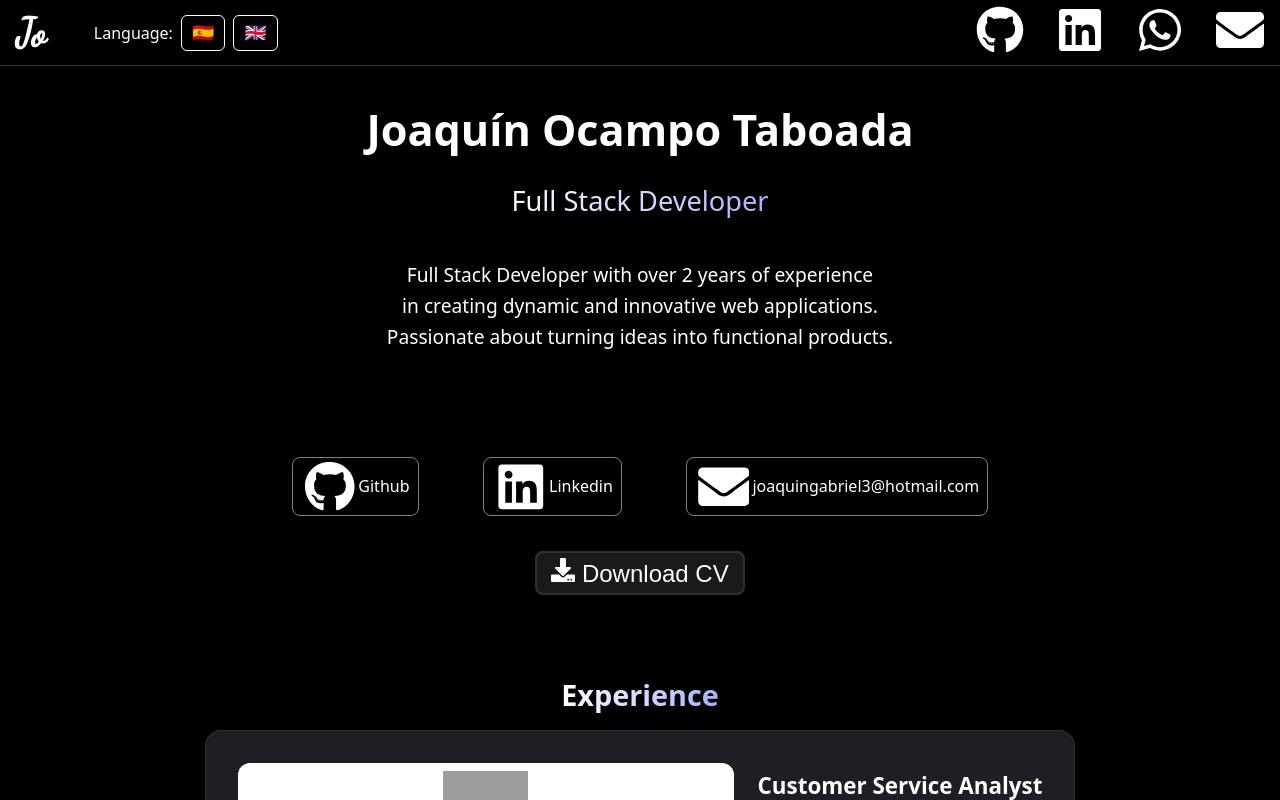
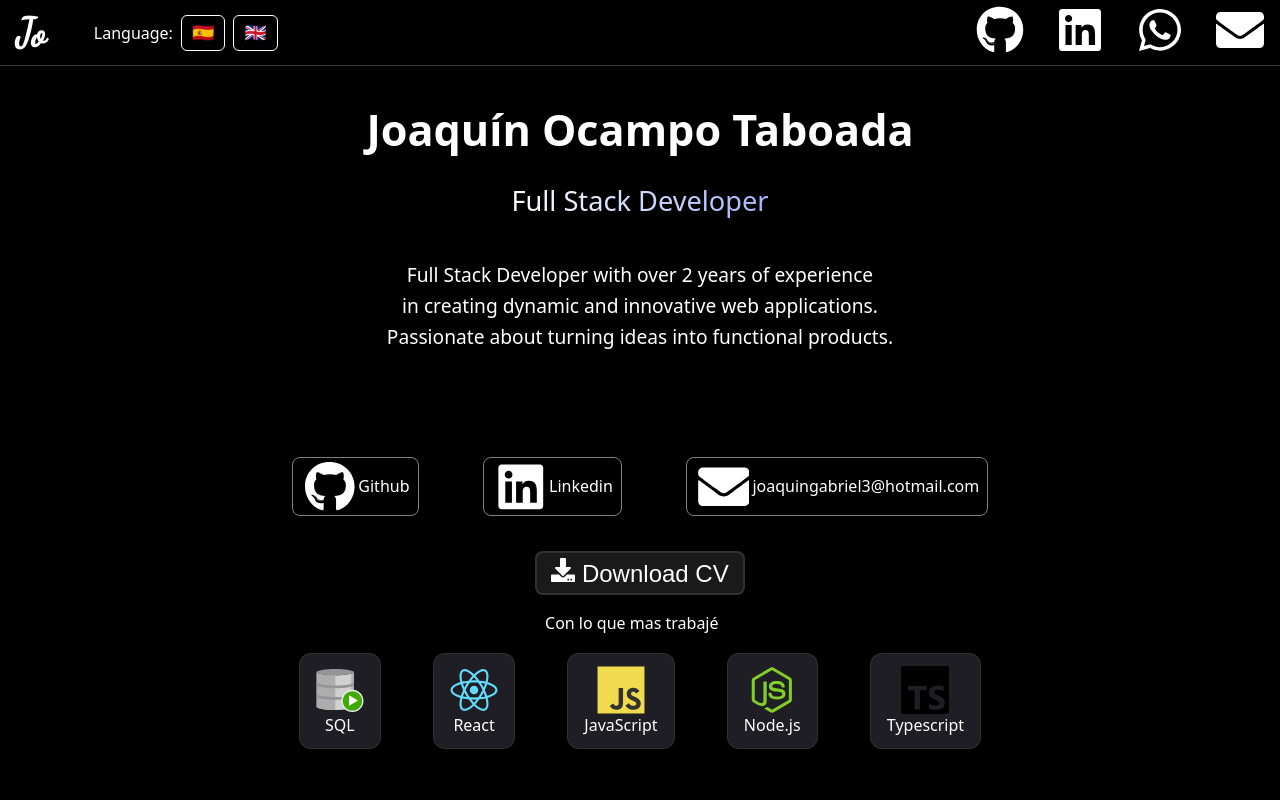
Before and after one commit to JoaquinGabriel17/portfolio-react, a Next.js app: page / in a window 1280 px wide. Shown: the top 800 px of the page. Built offline with nearby package versions, Linux system fonts and the light colour scheme; grey boxes are pictures that could not be loaded.

Commit message:
agregar iconos de tecnologias arriba

```diff
--- a/src/components/icons/Icon.js
+++ b/src/components/icons/Icon.js
@@ -3,10 +3,23 @@ import styles from './Icon.module.css'
 import { useState } from 'react';
 import { FaGithub, FaLinkedin, FaWhatsapp,FaEnvelope } from 'react-icons/fa';
 import { FaDownload } from 'react-icons/fa';
+import sql from '@/../public/SQL.svg'
+import js from '@/../public/JavaScript.svg'
+import node from '@/../public/Node.js.svg'
+import react from '@/../public/React.svg'
+import typescript from '@/../public/typescript.svg'
+
 
 
 export default function Icon({lang}){
 
+  const lenguajes = [
+        { name: 'SQL', src: sql.src },
+        { name: 'React', src: react.src },
+        { name: 'JavaScript', src: js.src },
+        { name: 'Node.js', src: node.src },
+        { name: 'Typescript', src: typescript.src },
+    ]
 
     const copiar = (texto) => {
       navigator.clipboard.writeText(texto)
@@ -39,6 +52,16 @@ export default function Icon({lang}){
         </button>
 
     </a>
+    <p>Con lo que mas trabajé</p>
+    {lenguajes.length && <div className={styles.techsList}>
+      {lenguajes.map((item) => (
+        <figure key={item.name} className={styles.skill}>
+          <img src={item.src} alt={item.name} />
+          <figcaption>{item.name}</figcaption>
+        </figure>
+      ))}
+
+    </div>}
         </div>
     )
 }
--- a/src/components/icons/Icon.module.css
+++ b/src/components/icons/Icon.module.css
@@ -73,6 +73,37 @@
     border: 2px solid rgb(138, 0, 0);
 
   }
+  .techsList{
+    display: flex;
+    flex-direction: row;
+    height: 6rem;
+    color: white;
+    margin: 1rem;
+    justify-content: space-around;
+  }
+
+  .skill {
+  background: #1e1e24; /* Mismo fondo gris oscuro de los componentes anteriores */
+  border: 1px solid rgba(255, 255, 255, 0.08); /* Borde muy sutil */
+  border-radius: 12px;
+  padding: 1rem 1rem;
+  display: flex;
+  flex-direction: column;
+  align-items: center;
+  justify-content: center;
+  text-align: center;
+  transition: all 0.3s cubic-bezier(0.25, 0.8, 0.25, 1);
+  box-shadow: 0 4px 6px rgba(0, 0, 0, 0.1);
+  cursor: default; /* O pointer si planeas que sean clickeables */
+  position: relative;
+  overflow: hidden;
+  margin: 0;
+}
+.skill img{
+  height: 48px;
+  width: 48px;
+}
+
 
   @media (max-width: 786px){
     .CVButton{
```
